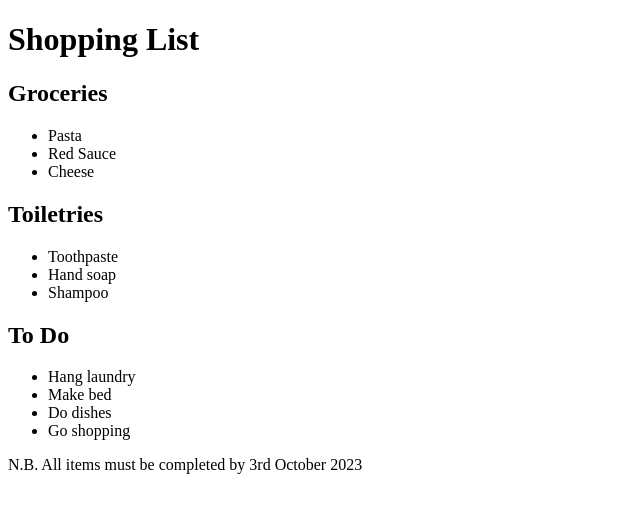
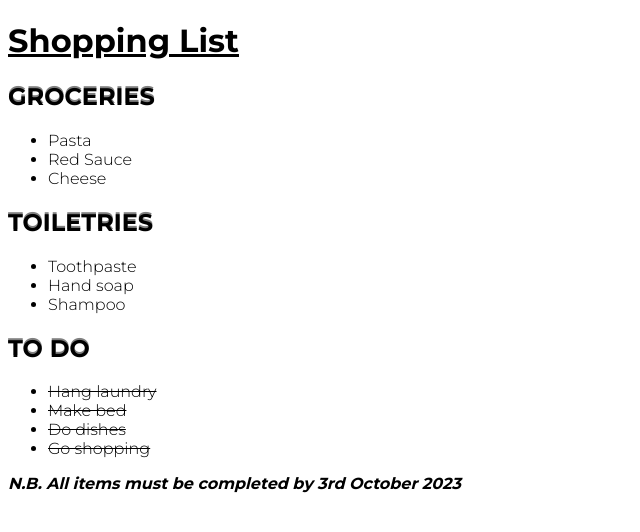
Before and after one commit to wi-fighters/27-uib-typography-text-peteco83, a plain HTML site: page index.html in a window 1280 px wide. Shown: the whole page, without its empty margins (0-640 px from the left). Drawn offline with Linux system fonts and the light colour scheme.

Commit message:
Done exercise 27

```diff
--- a/index.html
+++ b/index.html
@@ -6,12 +6,14 @@
     <meta name="viewport" content="width=device-width, initial-scale=1.0">
     <meta http-equiv="X-UA-Compatible" content="ie=edge">
     <link href="https://fonts.googleapis.com/css?family=Open+Sans:300,400,600,700&display=swap" rel="stylesheet">
+    <link href="https://fonts.googleapis.com/css?family=Montserrat:300,400,600,700&display=swap" rel="stylesheet">
+    <link rel="stylesheet" href="style.css">
     <title>Shopping List</title>
 </head>
 
 <body>
     <header>
-        <h1 >Shopping List</h1>
+        <h1>Shopping List</h1>
     </header>
 
     <main>
--- /dev/null
+++ b/style.css
@@ -0,0 +1,25 @@
+body {
+    font-family: 'Montserrat', sans-serif;
+}
+
+h1 {
+    text-decoration: underline;
+}
+
+li {
+    font-weight: 300;
+}
+
+.heading {
+    text-shadow: grey 0 -2px;
+    text-transform: uppercase;
+}
+
+.note {
+    font-weight: 700;
+    font-style: italic;
+}
+
+.todo-item {
+    text-decoration: line-through;
+}
```
